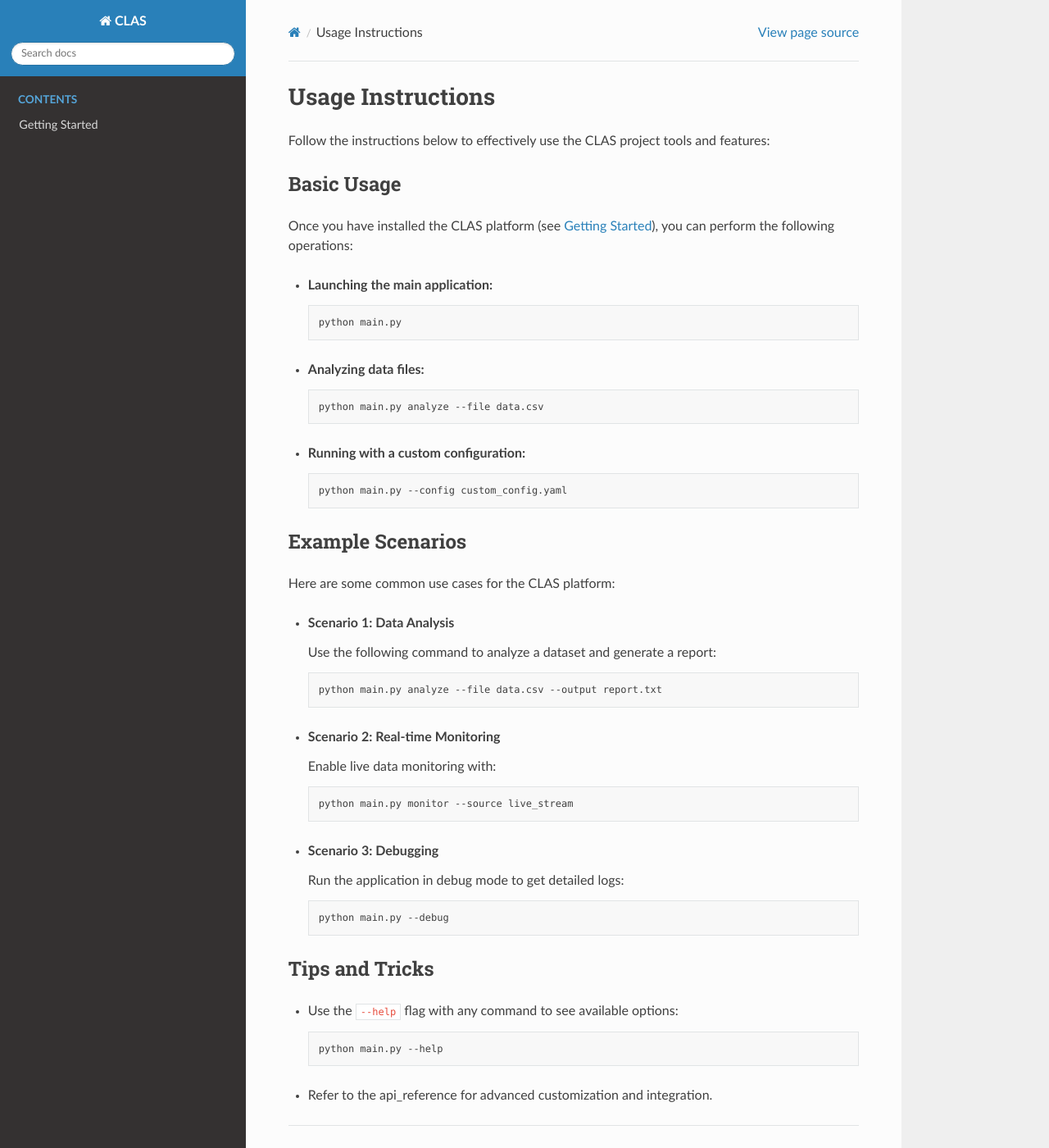
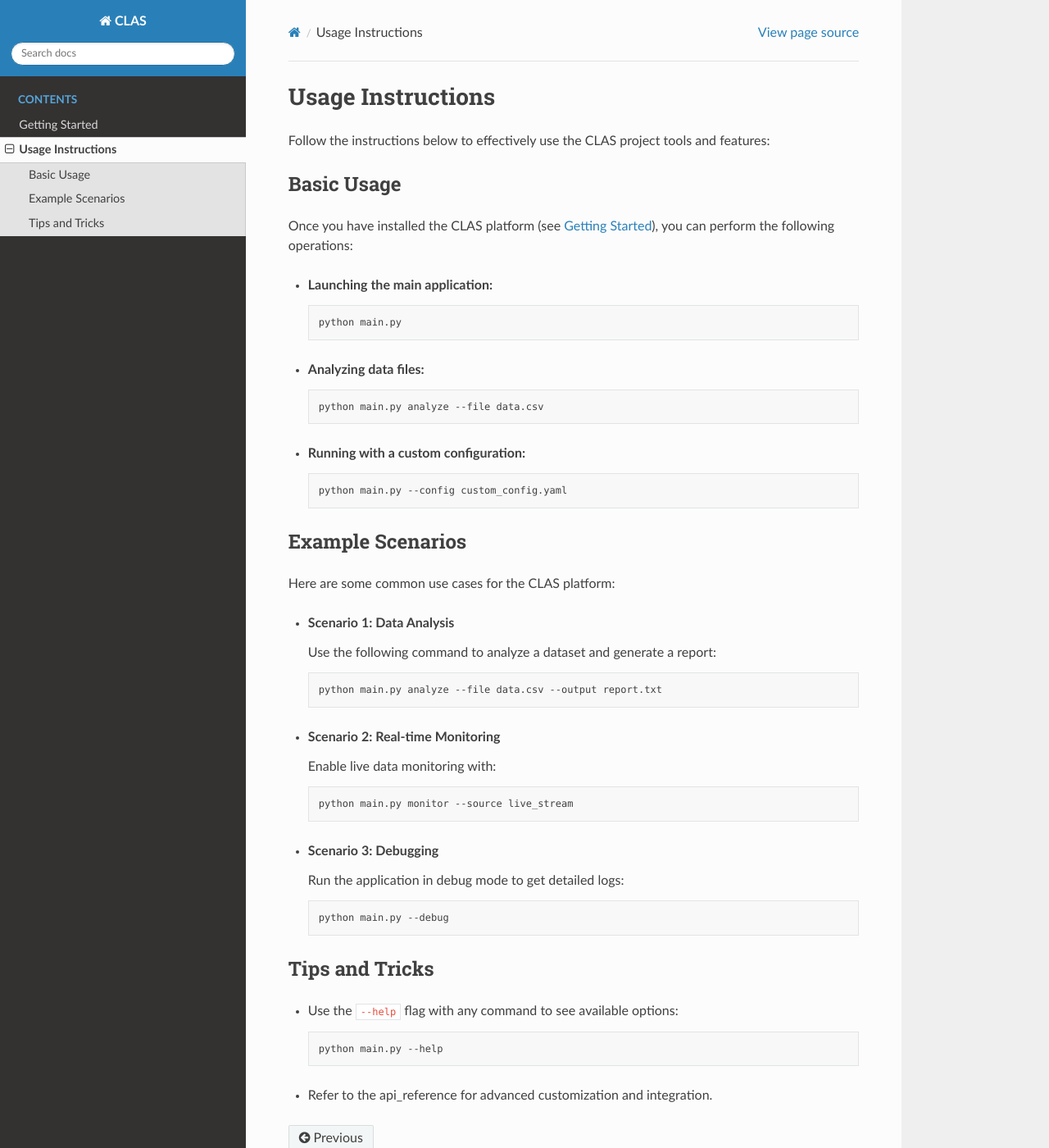
Before and after one commit to YooHyun-Kim/CLAS, a Sphinx documentation site: the page built from docs/source/usage.rst, in a window 1280 px wide and 1400 px high. Shown: the whole window at 82% size. Built offline with Sphinx 7.4.7 and the Read the Docs theme 3.1.0, drawn with Linux system fonts in a browser that asks for light colours; pages that are not in the unit, such as notebooks, are missing from menus.

Commit message:
Update index.rst

```diff
--- a/docs/source/index.rst
+++ b/docs/source/index.rst
@@ -14,7 +14,7 @@ Contents:
 
    about
    getting_started
-   how_to_use
+   usage
    technical_overview
    api_reference
    configuration_guide
```
